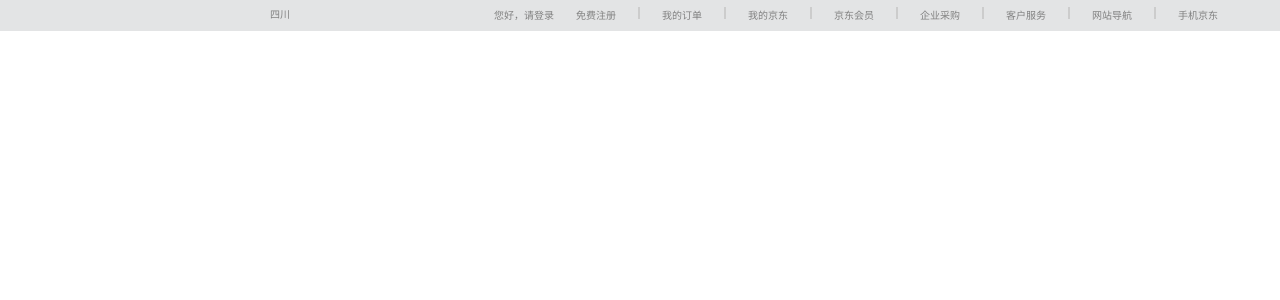
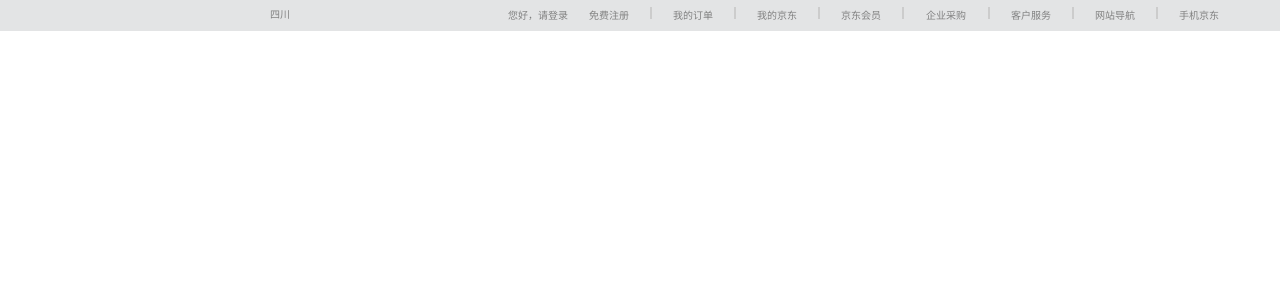
Before and after one commit to sep85911/FlaskProject, a Flask app: template templates/JDMain.html in a window 1280 px wide. Shown: the top 300 px of the page. Run offline with Flask 2, Linux system fonts and the light colour scheme; the template is opened without the code that fills it, so the values that code supplies are empty.

Commit message:
201807301013

```diff
--- a/static/css/JDMain.css
+++ b/static/css/JDMain.css
@@ -34,7 +34,7 @@ body{
 
 .head-part2{
     /* background-color:#1c73c438; */
-    padding:4px 0px;
+    /* padding:4px 0px; */
     /* padding-left: 400px; */
     float:right;
 }
@@ -42,27 +42,31 @@ body{
 .head-part2 ul{
     /* width:800px; */
     list-style-type: none;
-    margin:3px 0px;
+    /* margin:3px 0px; */
     text-align: right;
     font-size: 0px;
 }
 
 .head-part2 ul li{
     margin:0px;
+    padding:6px 0px;
     display:inline-block;
 }
 
 .head-text {
     margin:0px 5px;
-    padding:6px 16px;
+    padding:0px 16px;
     font-size: x-small;
     color:gray;
+}
+
+.head-downlist {
     border-width:1px;
     border-style: solid;
     border-color: #e3e4e5;
 }
 
-.head-text:hover {
+.head-downlist:hover {
     color:red;
     cursor: pointer;
     border-color:rgb(202, 202, 202);
@@ -86,16 +90,15 @@ body{
 
 .spacer {
     width:2px;
-    height:8px;
-    margin:0px 2px;
-    padding:2px 0px;
+    margin:0px;
+    padding:0px;
     background-color: #ccc;
     overflow: hidden;
     cursor:pointer;
 }
 
 .head-submenu {
-    margin-top:8px;
+    margin-top:5px;
     width:160px;
     text-align:left;
     position: absolute;
--- a/templates/JDMain.html
+++ b/templates/JDMain.html
@@ -30,8 +30,7 @@
                         <li><span class="head-text">京东会员</span></li>
                         <li class="spacer"></li>
                         <li class="head-downlist">
-                            <span class="head-text">企业采购
-                            </span>
+                            <span class="head-text">企业采购</span>
 
                             <div class="head-submenu">
                                 <div class="head-subtext"><a href="">企业购</a></div>
```
